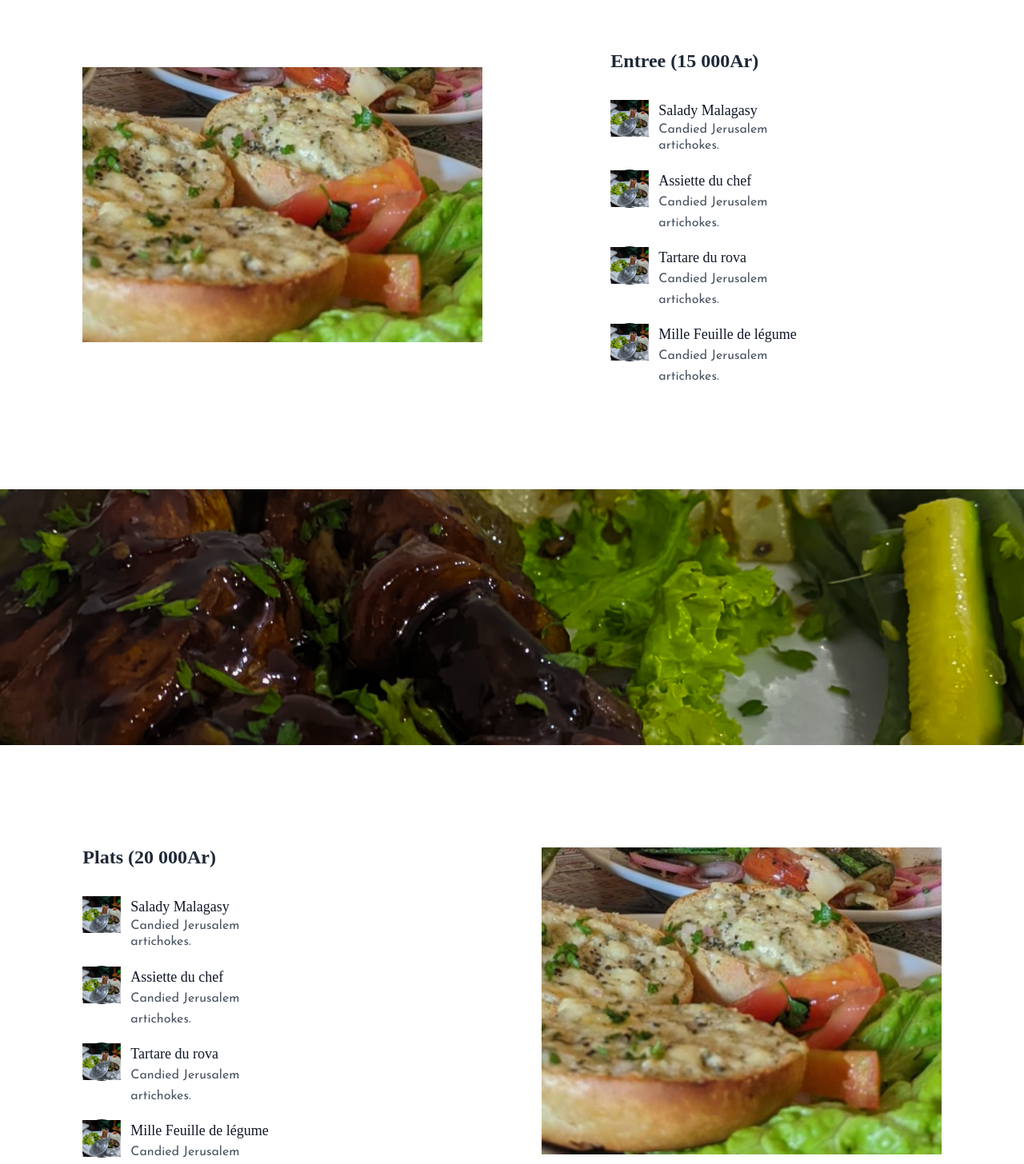
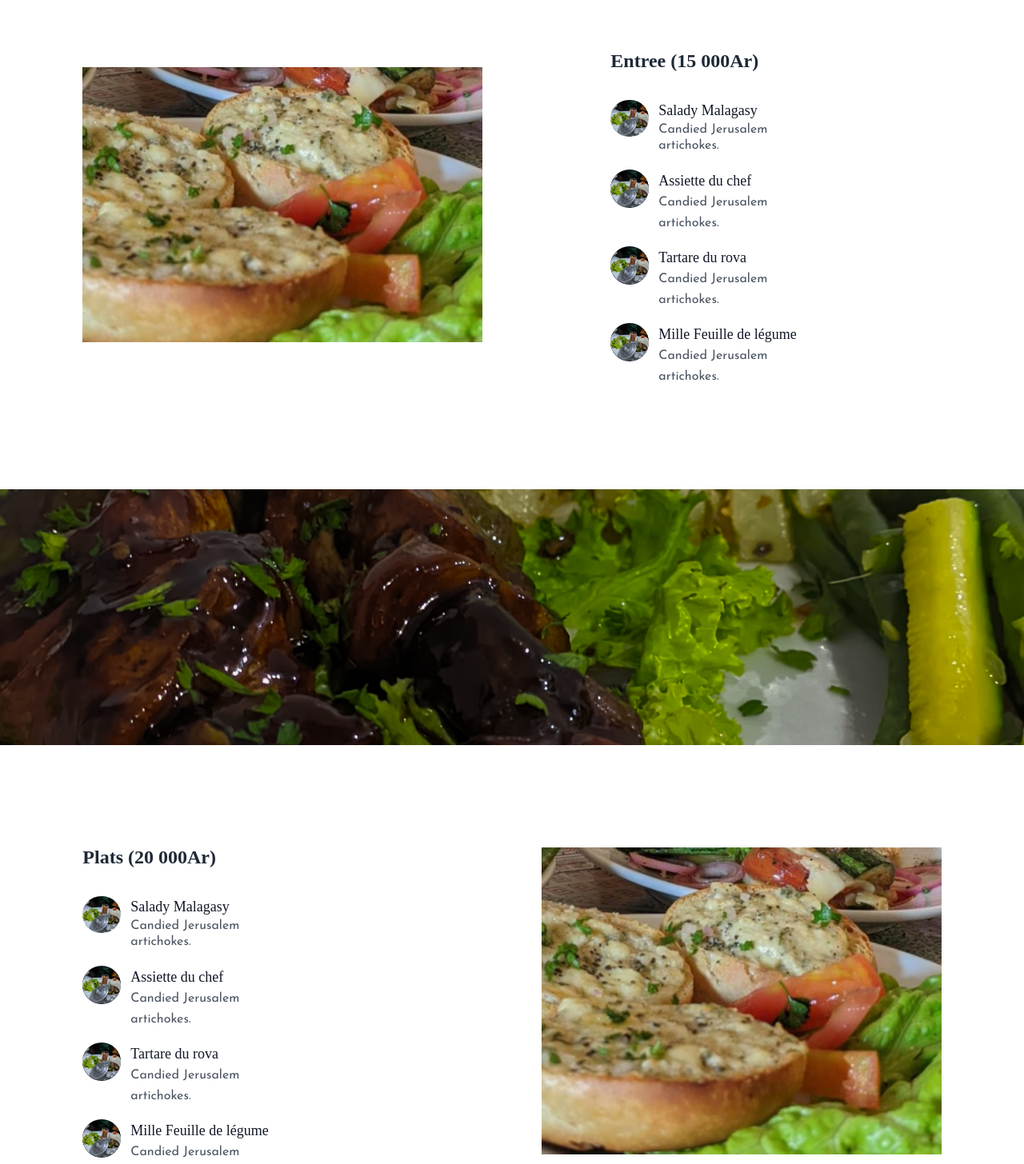
Before and after one commit to alphatowestphalen/siteNextJs, a Next.js app: page /menu in a window 1280 px wide. Shown: the part 260-1716 px from the top of the page at 80% size. Built offline with nearby package versions, Linux system fonts and the light colour scheme.

Commit message:
feat: add rounded-full in the menu

```diff
--- a/app/menu/page.tsx
+++ b/app/menu/page.tsx
@@ -33,6 +33,7 @@ const Menupage = () => {
                 src="/assets/images/home/vilanykely.png"
                 width={100}
                 height={50}
+                className="rounded-full"
               />
             </div>
             <div className="flex-grow text-left pl-3">
@@ -57,6 +58,7 @@ const Menupage = () => {
                 src="/assets/images/home/vilanykely.png"
                 width={100}
                 height={50}
+                className="rounded-full"
               />
             </div>
             <div className="flex-grow text-left pl-3">
@@ -81,6 +83,8 @@ const Menupage = () => {
                 src="/assets/images/home/vilanykely.png"
                 width={100}
                 height={50}
+                className="rounded-full"
+
               />
             </div>
             <div className="flex-grow text-left pl-3">
@@ -105,6 +109,8 @@ const Menupage = () => {
                 src="/assets/images/home/vilanykely.png"
                 width={100}
                 height={50}
+                className="rounded-full"
+
               />
             </div>
             <div className="flex-grow text-left pl-3">
@@ -151,6 +157,8 @@ const Menupage = () => {
                 src="/assets/images/home/vilanykely.png"
                 width={100}
                 height={50}
+                className="rounded-full"
+
               />
             </div>
             <div className="flex-grow text-left pl-3">
@@ -175,6 +183,8 @@ const Menupage = () => {
                 src="/assets/images/home/vilanykely.png"
                 width={100}
                 height={50}
+                className="rounded-full"
+
               />
             </div>
             <div className="flex-grow text-left pl-3">
@@ -199,6 +209,8 @@ const Menupage = () => {
                 src="/assets/images/home/vilanykely.png"
                 width={100}
                 height={50}
+                className="rounded-full"
+
               />
             </div>
             <div className="flex-grow text-left pl-3">
@@ -223,6 +235,8 @@ const Menupage = () => {
                 src="/assets/images/home/vilanykely.png"
                 width={100}
                 height={50}
+                className="rounded-full"
+
               />
             </div>
             <div className="flex-grow text-left pl-3">
```
